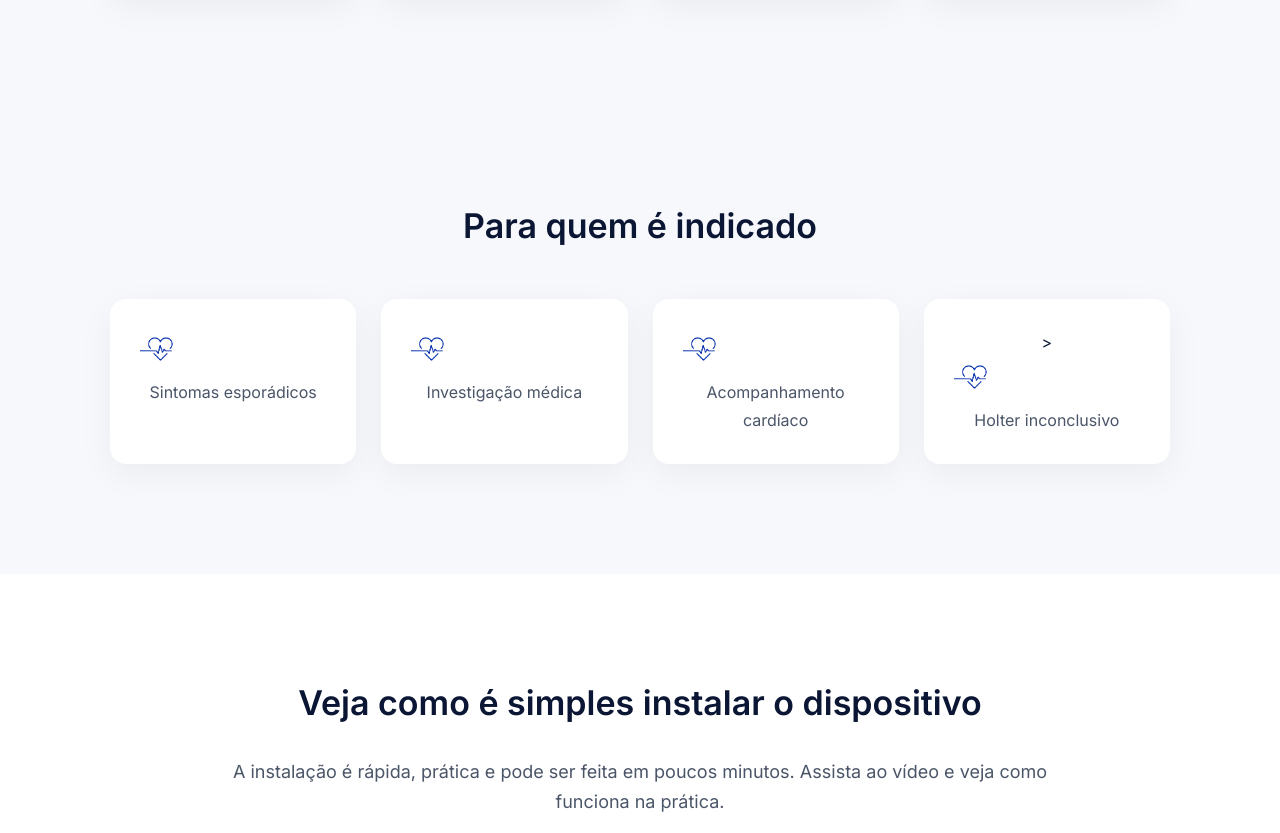
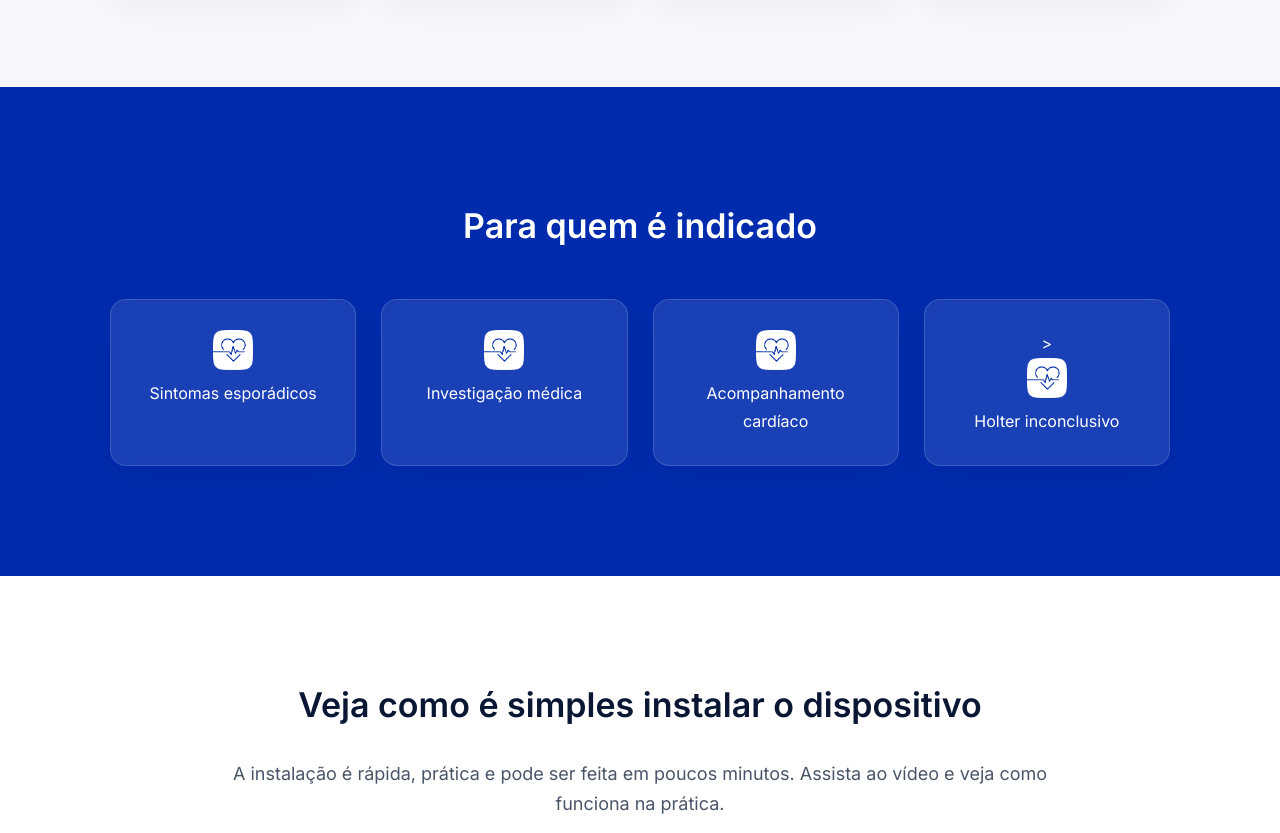
Before and after one commit to Anicett93/pulsemd, a plain HTML site: page index.html in a window 1280 px wide. Shown: the part 5573-6406 px from the top of the page. Drawn offline with Linux system fonts and the light colour scheme; grey boxes are pictures that could not be loaded.

Commit message:
Update style.css

```diff
--- a/css/style.css
+++ b/css/style.css
@@ -347,6 +347,35 @@ img {
 }
 
 /* ===================== */
+/* INDICAÇÕES */
+/* ===================== */
+
+.indicacoes {
+    background: #002BAD;
+    color: white;
+}
+
+.indicacoes h2 {
+    color: white;
+}
+
+.indicacoes .card {
+    background: rgba(255,255,255,0.10);
+    border: 1px solid rgba(255,255,255,0.15);
+    backdrop-filter: blur(10px);
+}
+
+.indicacoes .card p {
+    color: white;
+    font-weight: 500;
+}
+
+.indicacoes .card img {
+    height: 40px;
+    margin: 0 auto 10px auto;
+}
+
+/* ===================== */
 /* FAQ */
 /* ===================== */
 .faq {
@@ -614,13 +643,4 @@ footer {
         padding: 20px;
     }
 
-    .indicacoes .card h3 {
-        color: white;
-    }
-
-    .indicacoes .card p {
-        color: rgba(255,255,255,0.85);
-    }
-
-
 }
```
